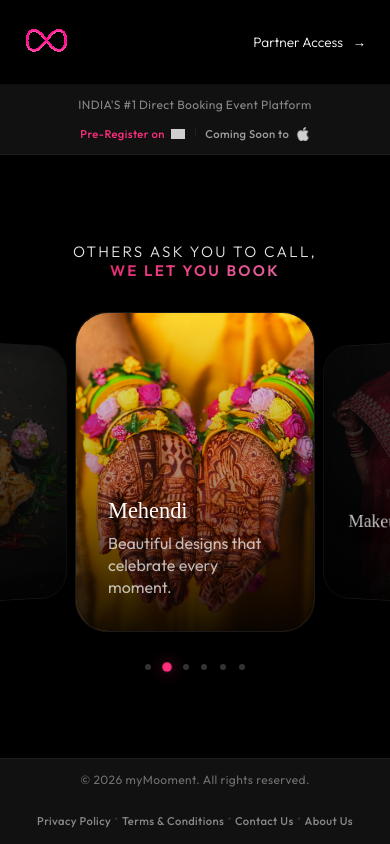
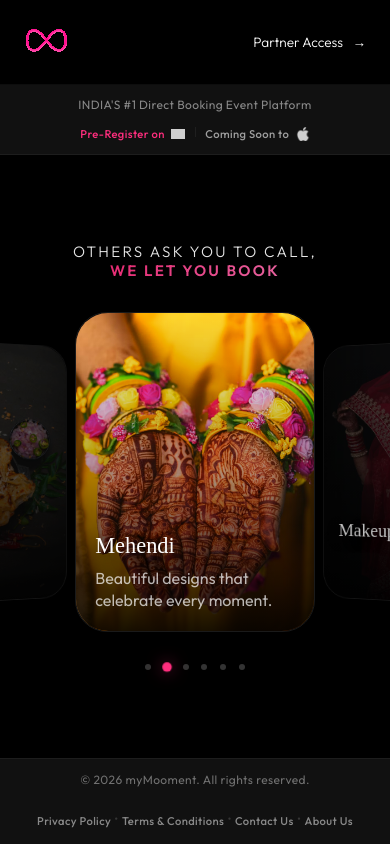
Before and after one commit to Abhar21/myMC_LTesting, a React (Vite) app: page / in a window 390 px wide. Built offline with nearby package versions, Linux system fonts and the light colour scheme; grey boxes are pictures that could not be loaded.

Commit message:
style: reduce inner padding of mobile carousel cards for wider text area

```diff
--- a/src/components/Responsive.css
+++ b/src/components/Responsive.css
@@ -69,6 +69,10 @@
   .carousel-card {
     width: 260px !important;
     height: 380px !important; /* Reduced height */
+  }
+
+  .carousel-card__inner {
+    padding: 1.5rem !important; /* Less padding to give text more width */
   }
 
   /* Footer responsiveness */
@@ -159,6 +163,10 @@
     height: 320px !important; /* Reduced height */
   }
 
+  .carousel-card__inner {
+    padding: 1.2rem !important; /* Even less padding on phones */
+  }
+
   .footer-banner__links {
     max-width: 100%;
     font-size: 0.45rem !important; /* Micro typography for small phones */
```
